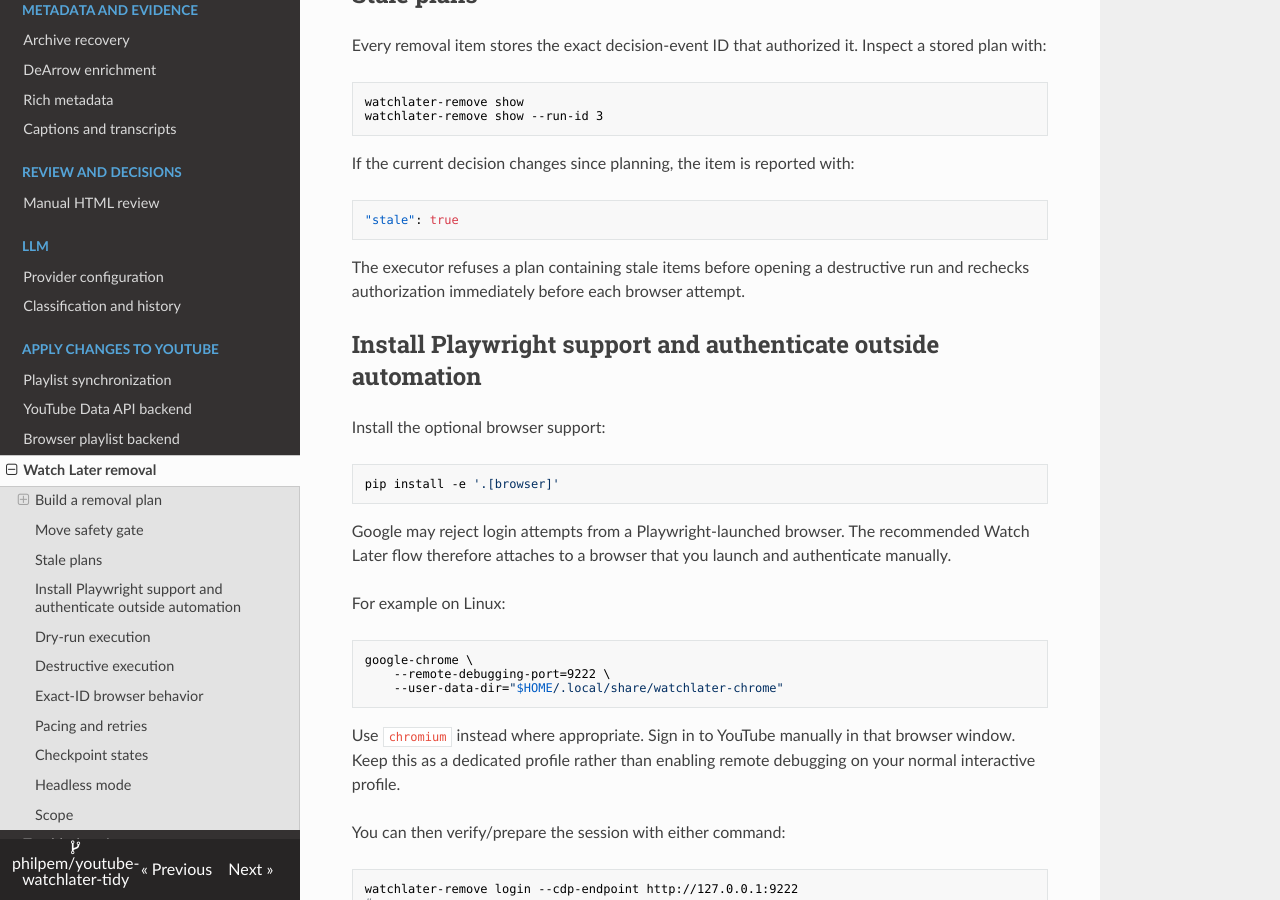
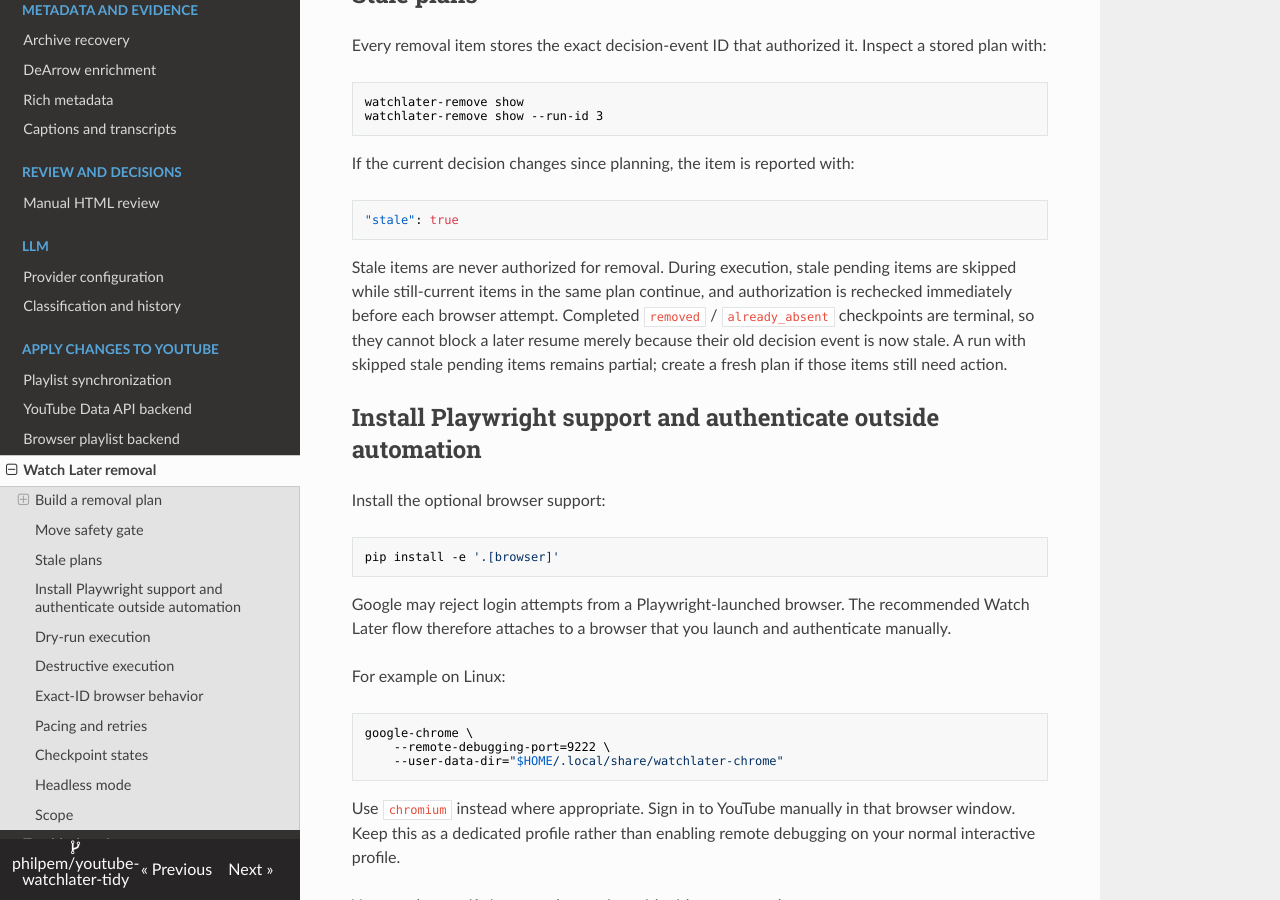
Before and after one commit to philpem/youtube-watchlater-tidy, an MkDocs documentation site: the page built from docs/watchlater-removal.md, in a window 1280 px wide and 900 px high, scrolled down 1597 px. Built offline with MkDocs 1.6.1, drawn with Linux system fonts in a browser that asks for light colours; nearby versions of some CDN libraries.

Commit message:
Document stale-item resume behavior

````diff
--- a/docs/watchlater-removal.md
+++ b/docs/watchlater-removal.md
@@ -71,7 +71,7 @@ If the current decision changes since planning, the item is reported with:
 "stale": true
 ```
 
-The executor refuses a plan containing stale items before opening a destructive run and rechecks authorization immediately before each browser attempt.
+Stale items are never authorized for removal. During execution, stale pending items are skipped while still-current items in the same plan continue, and authorization is rechecked immediately before each browser attempt. Completed `removed` / `already_absent` checkpoints are terminal, so they cannot block a later resume merely because their old decision event is now stale. A run with skipped stale pending items remains partial; create a fresh plan if those items still need action.
 
 ## Install Playwright support and authenticate outside automation
 
````
